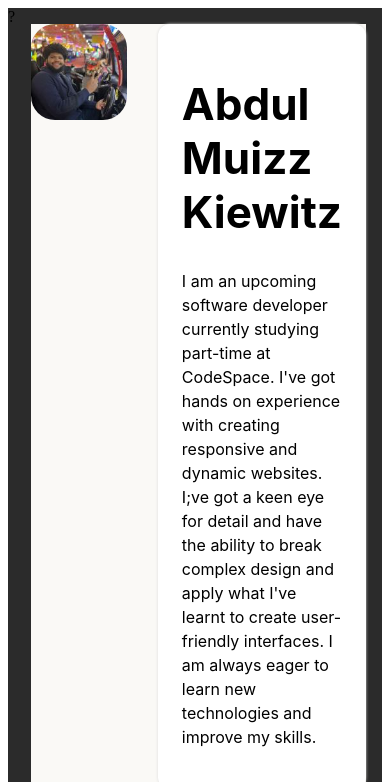
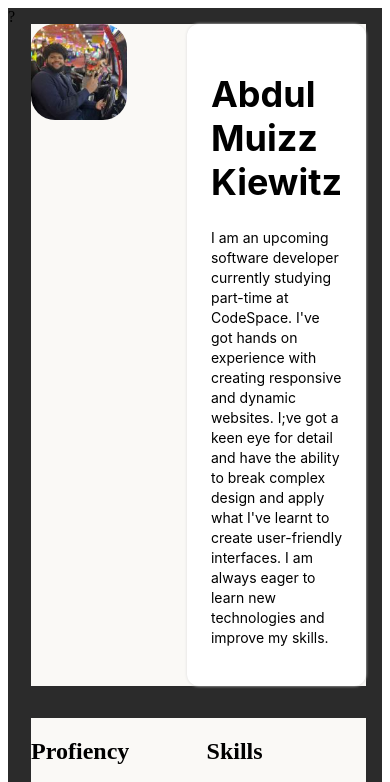
Before and after one commit to Muizz-CS/ABDKIE25146_PTO2503-A_AbdulMuizzKiewitz_SDF_Portfolio_Piece, a plain HTML site: page index.html in a window 390 px wide. Shown: the top 782 px of the page. Drawn offline with Linux system fonts and the light colour scheme.

Commit message:
finished responsive css for profile section

```diff
--- a/styles.css
+++ b/styles.css
@@ -112,4 +112,13 @@
         height: 6rem;
         border-radius: 1.5rem;
     }
+
+    .name{
+        font-size: 1.125rem;
+    }
+
+    .bio{
+        font-size: 0.875rem;
+        line-height: 1.25rem;
+    }
 }
```
